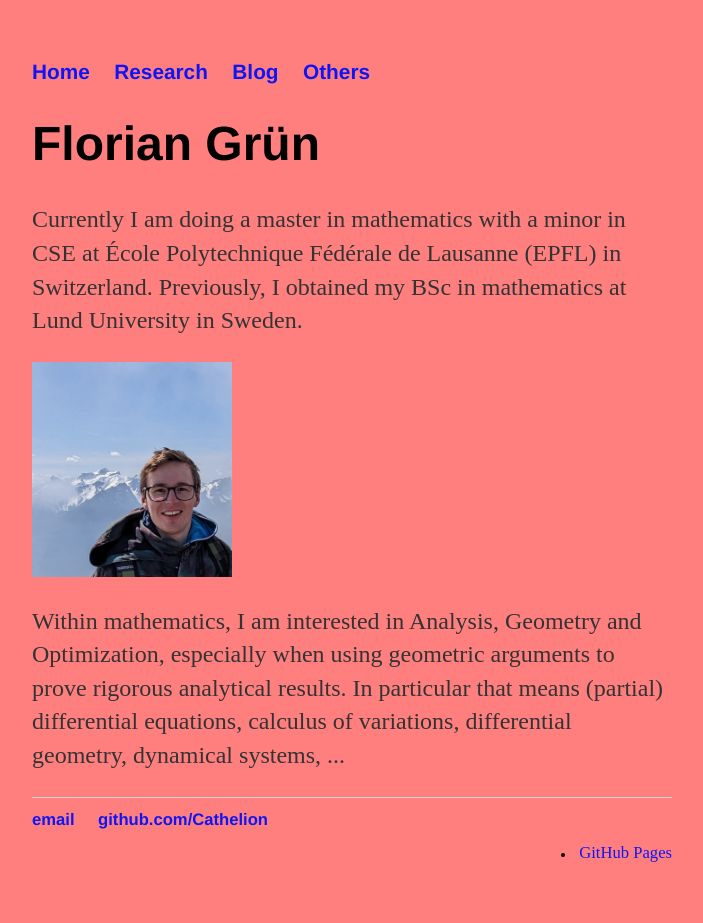
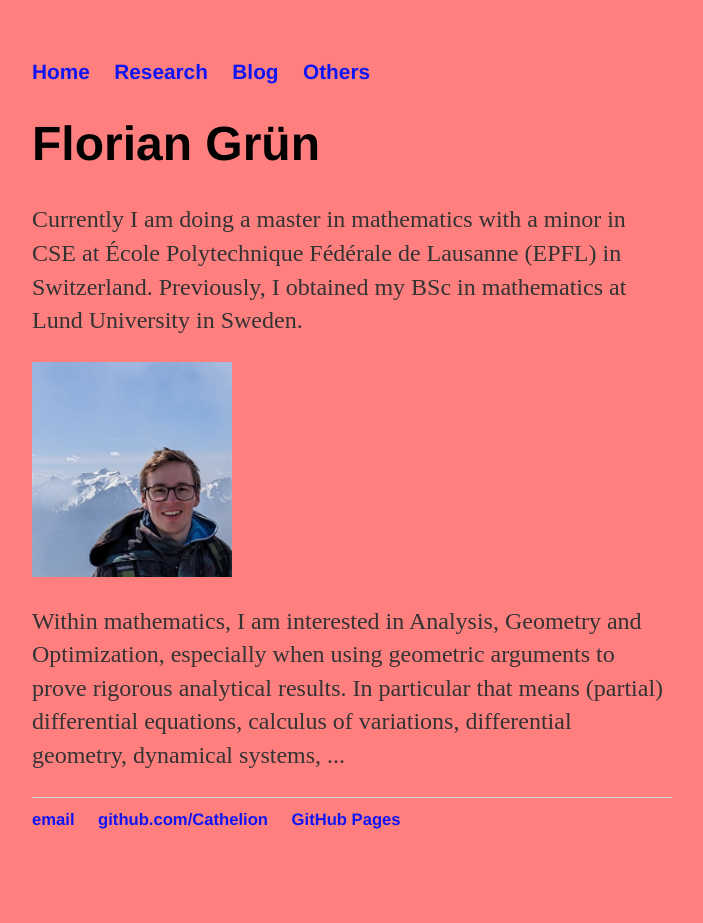
Before and after one commit to Cathelion/Cathelion.github.io, a Jekyll site: the page built from index.html, in a window 1280 px wide. Shown: the whole page, without its empty margins (288-991 px from the left). Built offline with Jekyll 4.4.1, drawn with Linux system fonts in a browser that asks for light colours; after the commit the page ends 900 px from its top, so only the background shows below that.

Commit message:
Update default.html

```diff
--- a/_layouts/default.html
+++ b/_layouts/default.html
@@ -36,8 +36,8 @@ MathJax = {
         		<li><a href="mailto:florian.grun@epfl.ch">email</a></li>
         		<li><a href="https://github.com/Cathelion">github.com/Cathelion</a></li>
 
+			<li class="right"> <a href="https://pages.github.com">GitHub Pages</a></li>
 			</ul>
-			<li class="right"> <a href="https://pages.github.com">GitHub Pages</a></li>
 		</footer>
 	</body>
 </html>
```
